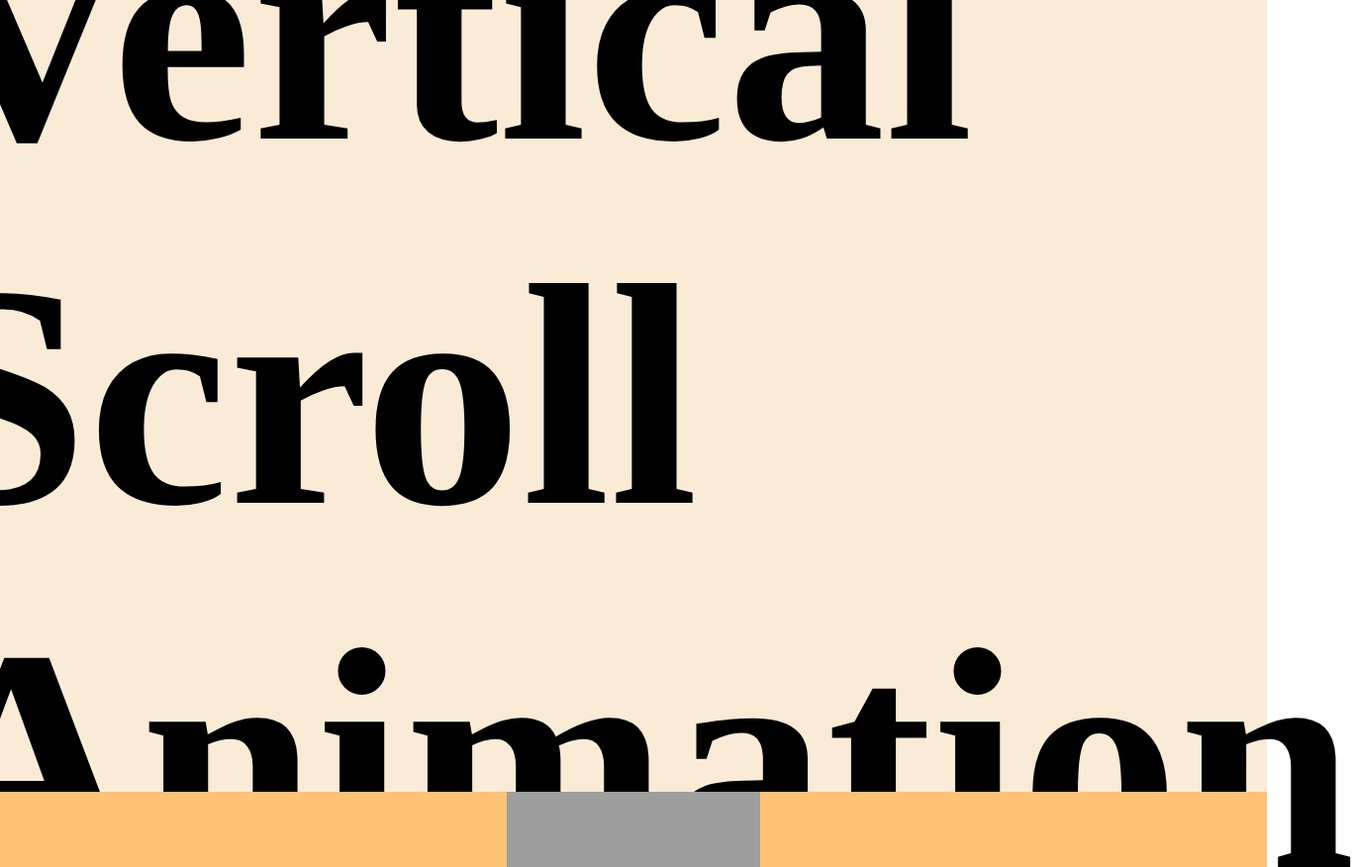
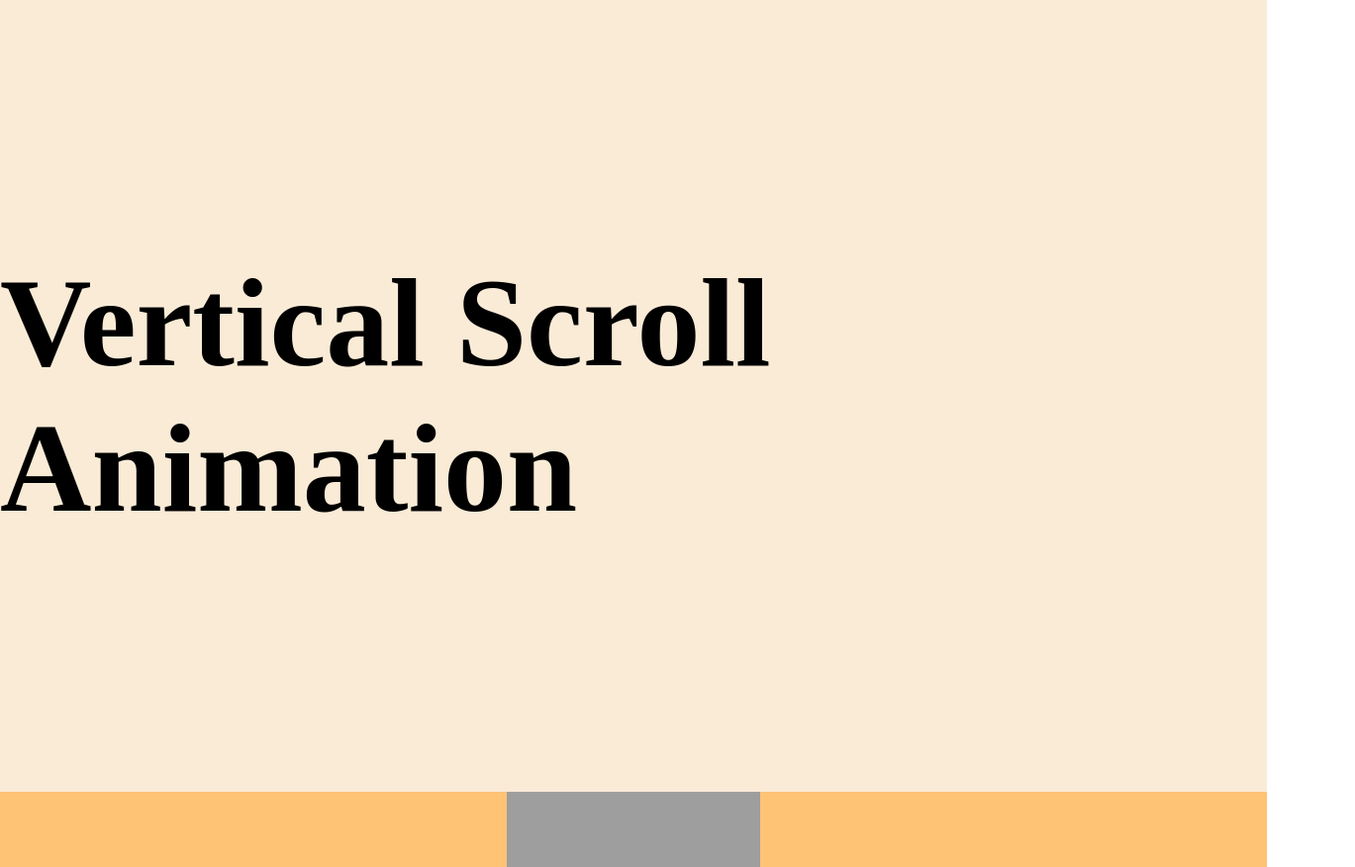
Before and after one commit to JK083/scrollTrigger-vertical-Scroll-or-simple-, a plain HTML site: page index.html in a window 1280 px wide. Shown: the top 876 px of the page at 99% size, 1369 px wide, since content can reach past the window. Drawn offline with nearby package versions, Linux system fonts and the light colour scheme; grey boxes are pictures that could not be loaded.

Commit message:
Update style.css

```diff
--- a/style.css
+++ b/style.css
@@ -16,7 +16,7 @@ html, body{
     align-items:center;
 }
 #page1 h1{
-    font-size: 25vw;
+    font-size: 10vw;
     font-weight: 600;
 }
 #page2{
```
